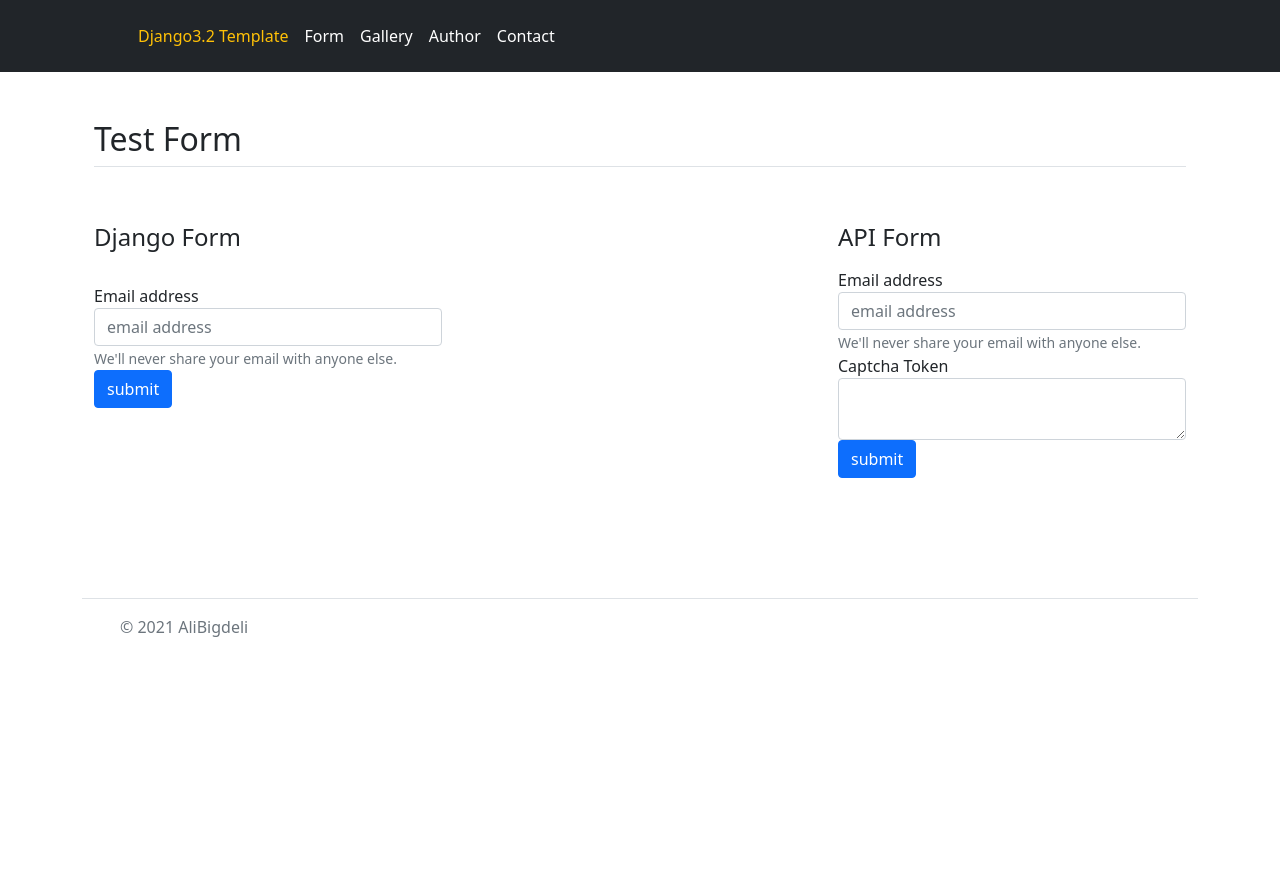
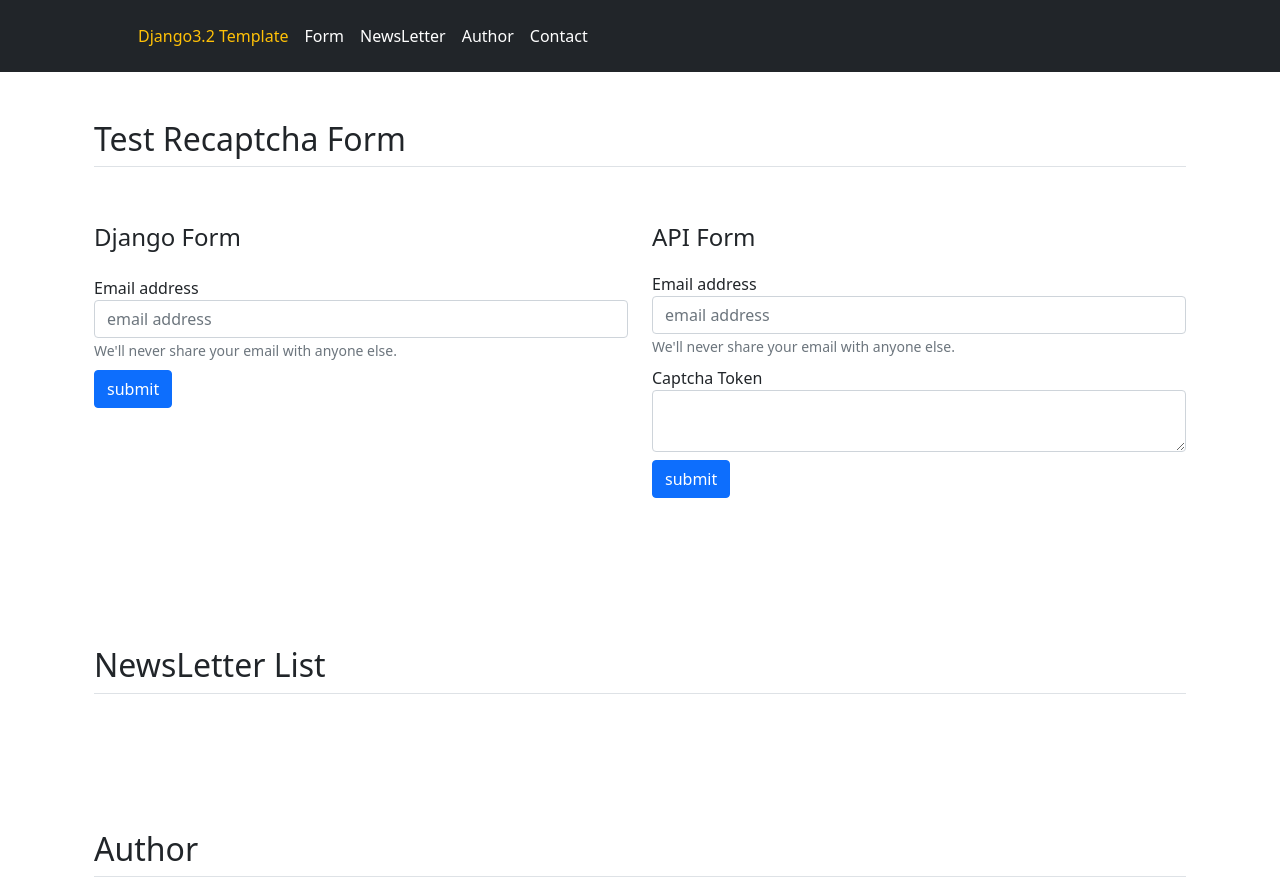
Before and after one commit to AliBigdeli/Django-All-In-One-Recaptcha-App, a Django app: template core/templates/website/index.html in a window 1280 px wide. Shown: the top 886 px of the page. Before the commit the page ends 637 px from the top, so only its background shows below. Run offline with Django 3.2, Linux system fonts and the light colour scheme; the template is opened without the code that fills it, so the values that code supplies are empty; some libraries are stand-ins or nearby versions.

Commit message:
fixed a few bugs

```diff
--- a/core/aio_recaptcha/client.py
+++ b/core/aio_recaptcha/client.py
@@ -13,6 +13,8 @@ class RecaptchaResponse:
 
 
 def recaptcha_request(params):
+
+
     request_object = Request(
         url=f"https://{RECAPTCHA_DOMAIN}/recaptcha/api/siteverify" ,
         data=params,
@@ -22,6 +24,7 @@ def recaptcha_request(params):
         },
     )
 
+
     # Add proxy values to opener if needed.
     opener_args = []
     proxies = RECAPTCHA_PROXY
@@ -29,11 +32,11 @@ def recaptcha_request(params):
         opener_args = [ProxyHandler(proxies)]
     opener = build_opener(*opener_args)
 
-    # Get response from POST to Google endpoint.
     return opener.open(
         request_object,
         timeout=RECAPTCHA_VERIFY_REQUEST_TIMEOUT,
     )
+
 
 
 def submit(recaptcha_response, private_key, remoteip):
--- a/core/templates/base.html
+++ b/core/templates/base.html
@@ -29,7 +29,7 @@
                     <li><a href="{% url 'website:index' %}" class="nav-link px-2 text-warning">Django3.2 Template</a>
                     </li>
                     <li><a href="#form" class="nav-link px-2 text-white ">Form</a></li>
-                    <li><a href="#gallery" class="nav-link px-2 text-white ">Gallery</a></li>
+                    <li><a href="#newsletter" class="nav-link px-2 text-white ">NewsLetter</a></li>
                     <li><a href="#Author" class="nav-link px-2 text-white">Author</a></li>
                     <li><a href="#Contact" class="nav-link px-2 text-white">Contact</a></li>
                 </ul>
--- a/core/templates/website/index.html
+++ b/core/templates/website/index.html
@@ -18,14 +18,14 @@
 
 {% block content %}
 <div class="container px-4 py-5" id="form">
-    <h2 class="pb-2 border-bottom">Test Form</h2>
+    <h2 class="pb-2 border-bottom">Test Recaptcha Form</h2>
 
     <div class="row featurette py-5">
 
-        <div class="col-md-4 order-md-1">
+        <div class="col-md-6 order-md-1">
             <h4 class="pb-2 ">Django Form</h4>
-            <form action="." method="POST" class="form-inline py-3">
-                <div class="form-group">
+            <form action="." method="POST" class="form-inline py-1">
+                <div class="form-group py-1">
                     {% csrf_token %}
                     {{form.captcha}}
                     <label for="exampleInputEmail1">Email address</label>
@@ -34,36 +34,48 @@
                         else.</small>
                 </div>
 
-                <button type="submit" class="btn btn-primary">submit</button>
+                <div class="form-group py-1">
+                    <button type="submit" class="btn btn-primary">submit</button>
+                </div>
             </form>
         </div>
-        <div class="col-md-4 order-md-1"></div>
-        <div class="col-md-4 order-md-1">
+
+        <div class="col-md-6 order-md-1">
             <h4 class="pb-2">API Form</h4>
             <form id="api-form">
-                <div class="form-group">
+                <div class="form-group py-1">
                     <label for="exampleInputEmail1">Email address</label>
                     <input class="form-control" name="email" type="email" placeholder="email address">
                     <small id="emailHelp" class="form-text text-muted">We'll never share your email with anyone
                         else.</small>
                 </div>
-                <div class="form-group">
+                <div class="form-group py-1">
                     <label for="exampleInputEmail1">Captcha Token</label>
                     <textarea class="form-control" name="captcha" type="text" id="captcha"></textarea>
                 </div>
-
-                <button type="submit" class="btn btn-primary">submit</button>
+                <div class="form-group py-1">
+                    <button type="submit" class="btn btn-primary">submit</button>
+                </div>
             </form>
-
         </div>
-
-
-
     </div>
 </div>
 
 
-<!-- <div class="container px-4 py-5" id="Author">
+<div class="container px-4 py-5" id="newsletter">
+    <h2 class="pb-2 border-bottom">NewsLetter List</h2>
+    <div class="row featurette p-3">
+        {% for item in newsletter_list %}
+        <div class="col-md-2 order-md-1">
+            <p class="border border-dark rounded text-center text-white bg-secondary">{{item.email}}</p>
+        </div>
+        {% endfor %}
+    </div>
+
+</div>
+
+
+<div class="container px-4 py-5" id="Author">
     <h2 class="pb-2 border-bottom">Author</h2>
     <div class="row featurette py-5">
         <div class="col-md-8 order-md-2">
@@ -146,7 +158,7 @@
         </div>
     </div>
 
-</div> -->
+</div>
 {% endblock %}
 
 {% block extra_js %}
--- a/core/website/views.py
+++ b/core/website/views.py
@@ -10,3 +10,8 @@ class UploadView(CreateView):
     template_name = 'website/index.html'
     form_class = NewsLetterForm
     success_url = '/'
+
+    def get_context_data(self, **kwargs):
+        context = super().get_context_data(**kwargs)
+        context['newsletter_list'] = NewsLetter.objects.all()
+        return context
```
